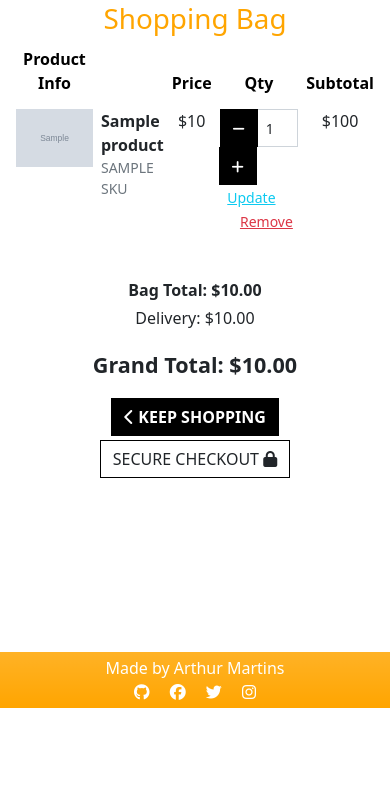
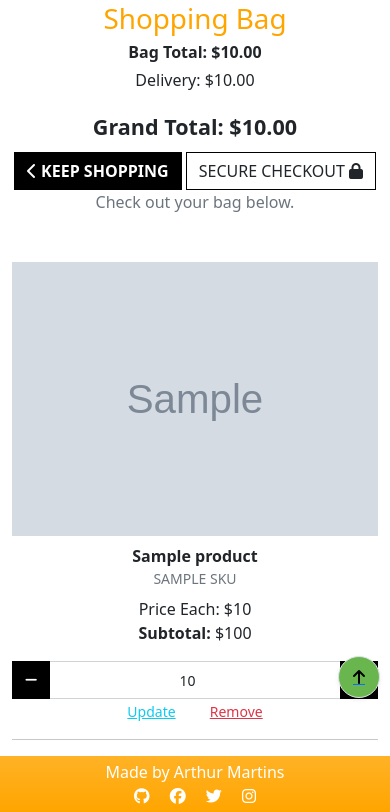
Before and after one commit to arthurmezaonik/portfolio_project_5, a Django app: template bag/templates/bag/bag.html in a window 390 px wide. Shown: the part 136-948 px from the top of the page. Before the commit the page ends 844 px from the top, so only its background shows below. Run offline with Django 3.2, Linux system fonts and the light colour scheme; the template is opened without the code that fills it: most values are stand-ins (such as "Sample title", 1, 10 or a date in 2020); grey boxes marked "Sample" are stand-in pictures; some libraries are stand-ins or nearby versions.

Commit message:
Style bag template for mobile views

```diff
--- a/bag/templates/bag/bag.html
+++ b/bag/templates/bag/bag.html
@@ -23,7 +23,44 @@
         <div class="row">
             <div class="col">
                 {% if bag_items %}
-                    <div class="table-responsive rounded">
+                    <div class="d-block d-md-none">
+                        <div class="row">
+                            <div class="col">
+                                {% include 'bag/includes/bag_total.html' %}
+                            </div>
+                        </div>
+                        <div class="row">
+                            <div class="col">
+                                {% include 'bag/includes/bag_buttons.html' %}
+                                <p class="text-muted mb-5">Check out your bag below.</p>
+                            </div>
+                        </div>
+                        {% for item in bag_items %}
+                            <div class="row">
+                                <div class="col-12 col-sm-6 mb-2">
+                                    {% include 'bag/includes/bag_product_img.html' %}
+                                </div>
+                                <div class="col-12 col-sm-6 mb-2">
+                                    {% include 'bag/includes/bag_product_info.html' %}
+                                </div>
+                                <div class="col-12 col-sm-6 order-sm-last">
+                                    <p class="my-0">Price Each: ${{ item.product.price }}</p>
+                                    <p><strong>Subtotal: </strong>${{ item.product.price | calc_subtotal:item.quantity }}</p>
+                                </div>
+                                <div class="col-12 col-sm-6">
+                                    {% include 'bag/includes/bag_product_form.html' %}
+                                </div>
+                            </div>
+                            <div class="row"><div class="col"><hr></div></div>
+                        {% endfor %}
+                        <div class="btt-button shadow-sm border border-black">
+                            <a class="btt-link d-flex h-100">
+                                <i class="fas fa-arrow-up text-black mx-auto my-auto"></i>
+                            </a>
+                        </div>
+                    </div>
+
+                    <div class="table-responsive rounded d-none d-md-block">
                         <table class="table table-sm table-borderless">
                             <thead class="text__black">
                                 <tr>
@@ -38,53 +75,19 @@
                             {% for item in bag_items %}
                                 <tr class="bag__item">
                                     <td class="p-1 w-25 bag__product-img">
-                                        {%if item.product.image %}
-                                            <img src="{{ item.product.image.url }}" alt="{{ item.product.title }}">
-                                        {% else %}
-                                            <img src="/media/no-image.jpg" alt="{{ item.product.title }}">
-                                        {% endif %}
+                                        {% include 'bag/includes/bag_product_img.html' %}
                                     </td>
 
                                     <td class="py-3 bag__product-info">
-                                        <p class="my-0"><strong>{{ item.product.title }}</strong></p>
-                                        <p class="my-0 small text-muted">{{ item.product.sku|upper }}</p>
+                                        {% include 'bag/includes/bag_product_info.html' %}
                                     </td>
 
                                     <td class="py-3">
-                                        <p class="my-0">${{ item.product.price }}</p>
+                                        {% include 'bag/includes/bag_product_price.html' %}
                                     </td>
 
                                     <td class="py-3 w-25">
-                                        <form class="form update-form" method="POST" action="{% url 'adjust_bag' item.item_id %}">
-                                            {% csrf_token %}
-                                            <div class="form-group">
-                                                <div class="input-group">
-                                                    <div class="input-group-prepend">
-                                                        <button class="decrement-qty btn text__white rounded-0"
-                                                            data-item_id="{{ item.item_id }}" id="decrement-qty_{{ item.item_id }}">
-                                                            <span>
-                                                                <i class="fas fa-minus fa-sm"></i>
-                                                            </span>
-                                                        </button>
-                                                    </div>
-                                                    <input class="form-control form-control-sm qty_input" type="number"
-                                                        name="quantity" value="{{ item.quantity }}" min="1" max="99"
-                                                        data-item_id="{{ item.item_id }}"
-                                                        id="id_qty_{{ item.item_id }}">
-                                                    <div class="input-group-append">
-                                                        <button class="increment-qty btn text__white rounded-0"
-                                                            data-item_id="{{ item.item_id }}" id="increment-qty_{{ item.item_id }}">
-                                                            <span>
-                                                                <i class="fas fa-plus fa-sm"></i>
-                                                            </span>
-                                                        </button>
-                                                    </div>
-                                                </div>
-                                            </div>
-                                        </form>
-
-                                        <a class="update-link text-info"><small>Update</small></a>
-                                        <a class="remove-item text-danger float-right" id="remove_{{ item.item_id }}"><small>Remove</small></a>
+                                        {% include 'bag/includes/bag_product_form.html' %}
                                     </td>
 
                                     <td class="py-3m">
@@ -94,30 +97,12 @@
                             {% endfor %}
                             <tr>
                                 <td colspan="5" class="pt-5 text-right">
-                                    <h6><strong>Bag Total: ${{ total|floatformat:2 }}</strong></h6>
-                                    <h6>Delivery: ${{ delivery|floatformat:2 }}</h6>
-                                    <h4 class="mt-4"><strong>Grand Total: ${{ grand_total|floatformat:2 }}</strong></h4>
-                                    {% if free_delivery_delta > 0 %}
-                                        <p class="mb-1 text-danger">
-                                            Spend more <strong>${{ free_delivery_delta }}</strong> to get free delivery!
-                                        </p>
-                                    {% endif %}
+                                    {% include 'bag/includes/bag_total.html' %}
                                 </td>
                             </tr>
                             <tr>
                                 <td colspan="5" class="text-right">
-                                    <a href="{% url 'products' %}" class="btn text__bold text__white keep-shopping rounded-0 mt-1">
-                                        <span class="icon">
-                                            <i class="fas fa-chevron-left"></i>
-                                        </span>
-                                        <span class="text__upper">Keep Shopping</span>
-                                    </a>
-                                    <a href="#" class="btn checkout__btn">
-                                        <span class="text-uppercase">Secure Checkout</span>
-                                        <span class="icon">
-                                            <i class="fas fa-lock"></i>
-                                        </span>
-                                    </a>
+                                    {% include 'bag/includes/bag_buttons.html' %}
                                 </td>
                             </tr>
                         </table>
@@ -138,6 +123,12 @@
 {% endblock %}
 
 {% block postloadjs %}
+<script type="text/javascript">
+    $('.btt-link').click(function(e) {
+        window.scrollTo(0,0)
+    })
+</script>
+
 {{ block.super }}
 {% include 'products/includes/quantity_input_script.html' %}
 
--- /dev/null
+++ b/bag/templates/bag/includes/bag_buttons.html
@@ -0,0 +1,12 @@
+<a href="{% url 'products' %}" class="btn text__bold text__white keep-shopping rounded-0 mt-1">
+    <span class="icon">
+        <i class="fas fa-chevron-left"></i>
+    </span>
+    <span class="text__upper">Keep Shopping</span>
+</a>
+<a href="#" class="btn checkout__btn">
+    <span class="text-uppercase">Secure Checkout</span>
+    <span class="icon">
+        <i class="fas fa-lock"></i>
+    </span>
+</a>
--- /dev/null
+++ b/bag/templates/bag/includes/bag_product_form.html
@@ -0,0 +1,30 @@
+<form class="form update-form" method="POST" action="{% url 'adjust_bag' item.item_id %}">
+    {% csrf_token %}
+    <div class="form-group">
+        <div class="input-group">
+            <div class="input-group-prepend">
+                <button class="decrement-qty btn text__white rounded-0"
+                    data-item_id="{{ item.item_id }}" id="decrement-qty_{{ item.item_id }}">
+                    <span>
+                        <i class="fas fa-minus fa-sm"></i>
+                    </span>
+                </button>
+            </div>
+            <input class="form-control form-control-sm qty_input" type="number"
+                name="quantity" value="{{ item.quantity }}" min="1" max="99"
+                data-item_id="{{ item.item_id }}"
+                id="id_qty_{{ item.item_id }}">
+            <div class="input-group-append">
+                <button class="increment-qty btn text__white rounded-0"
+                    data-item_id="{{ item.item_id }}" id="increment-qty_{{ item.item_id }}">
+                    <span>
+                        <i class="fas fa-plus fa-sm"></i>
+                    </span>
+                </button>
+            </div>
+        </div>
+    </div>
+</form>
+
+<a class="update-link text-info"><small>Update</small></a>
+<a class="remove-item text-danger float-right" id="remove_{{ item.item_id }}"><small>Remove</small></a>
--- /dev/null
+++ b/bag/templates/bag/includes/bag_product_img.html
@@ -0,0 +1,5 @@
+{%if item.product.image %}
+    <img class='product__image' src="{{ item.product.image.url }}" alt="{{ item.product.title }}">
+{% else %}
+    <img class='product__image' src="/media/no-image.jpg" alt="{{ item.product.title }}">
+{% endif %}
--- /dev/null
+++ b/bag/templates/bag/includes/bag_product_info.html
@@ -0,0 +1,2 @@
+<p class="my-0"><strong>{{ item.product.title }}</strong></p>
+<p class="my-0 small text-muted">{{ item.product.sku|upper }}</p>
--- /dev/null
+++ b/bag/templates/bag/includes/bag_product_price.html
@@ -0,0 +1 @@
+<p class="my-0">${{ item.product.price }}</p>
--- /dev/null
+++ b/bag/templates/bag/includes/bag_total.html
@@ -0,0 +1,8 @@
+<h6><strong>Bag Total: ${{ total|floatformat:2 }}</strong></h6>
+<h6>Delivery: ${{ delivery|floatformat:2 }}</h6>
+<h4 class="mt-4"><strong>Grand Total: ${{ grand_total|floatformat:2 }}</strong></h4>
+{% if free_delivery_delta > 0 %}
+    <p class="mb-1 text-danger">
+        Spend more <strong>${{ free_delivery_delta }}</strong> to get free delivery!
+    </p>
+{% endif %}
--- a/static/css/bag/bag.css
+++ b/static/css/bag/bag.css
@@ -4,7 +4,7 @@
     text-align: center;
 }
 
-table img{
+.product__image{
     width: 100%;
 }
 
@@ -26,7 +26,8 @@ table img{
 }
 
 .update-link,
-.remove-item{
+.remove-item,
+.btt-link{
     cursor:pointer;
 }
 
@@ -48,3 +49,14 @@ table img{
     margin-top: 4px;
     border-radius: 0;
 }
+
+.btt-button{
+    height: 42px;
+    width: 42px;
+    position: fixed;
+    bottom: 10px;
+    right: 10px;
+    border-radius: 50%;
+    background-color: #69b64f;
+    z-index: 10;
+}
```
